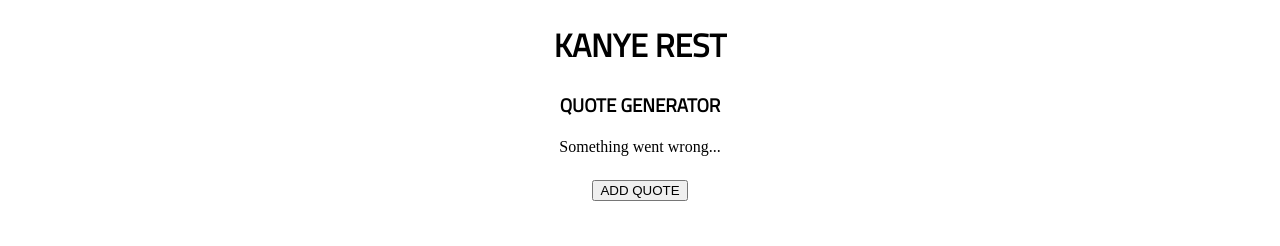
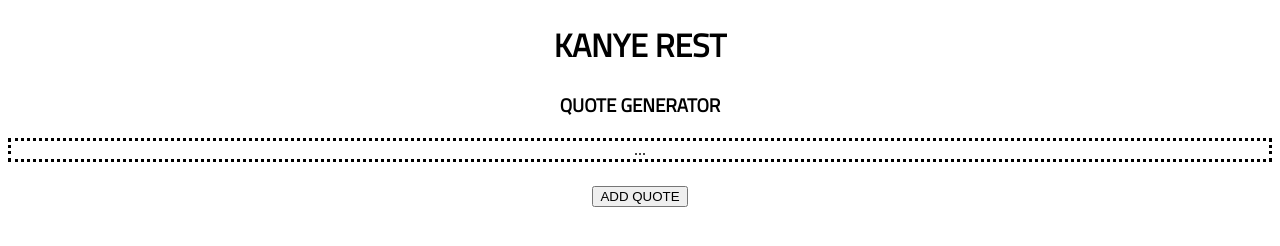
Before and after one commit to Radwane69/KANYE-REST, a plain HTML site: page index.html in a window 1280 px wide. Both pictures are taken after a click on the element "ADD QUOTE". Drawn offline with Linux system fonts and the light colour scheme; no server answers.

Commit message:
commit content

```diff
--- a/css/style.css
+++ b/css/style.css
@@ -1,12 +1,16 @@
-h1, h3 {
-    text-align: center;
-    font-family: 'Titillium Web', sans-serif;
+h1,
+h3 {
+  text-align: center;
+  font-family: "Titillium Web", sans-serif;
 }
 
 header {
-    background-color: #B3D4FC;
+  background-color: #b3d4fc;
 }
 
 p#kanye-quote {
-    text-align: center;
+  text-align: center;
+  border-width: 3px;
+  border-style: dotted;
+  border-color: black;
 }
--- a/js/app.js
+++ b/js/app.js
@@ -7,14 +7,11 @@ function getQuote() {
         } else if(this.readyState != 4) {
               document.getElementById("kanye-quote").innerHTML = "Loading...";
         } else {
-              document.getElementById("kanye-quote").innerHTML = "Something went wrong..."
+              document.getElementById("kanye-quote").innerHTML = "..."
         }
     };
-
     kanye.open("GET", "https://api.kanye.rest/", true);
     kanye.send();
-
   };
-
   document.getElementById("refresh").addEventListener("click", getQuote);
   document.getElementById("refresh").addEventListener("click", kanyeSound);
```
Also changed, not shown: index.html (+0 -1 lines).
